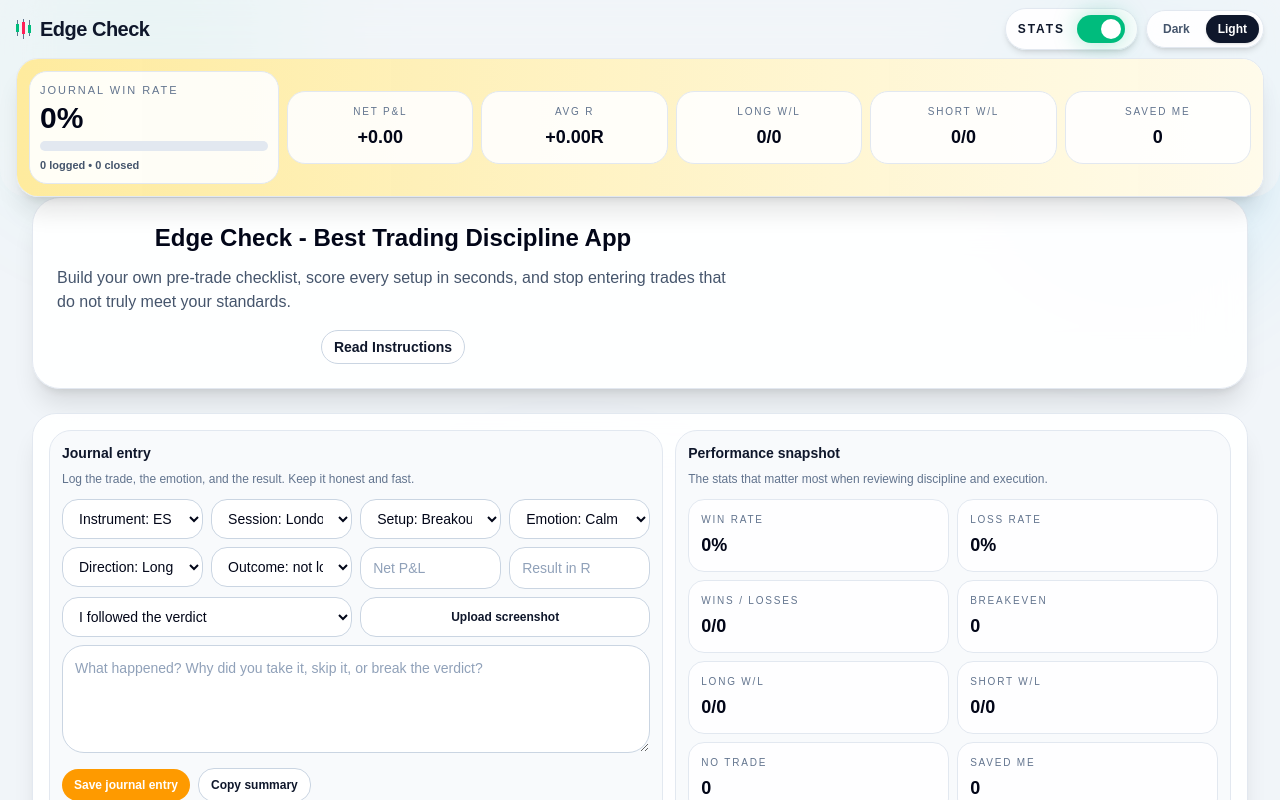
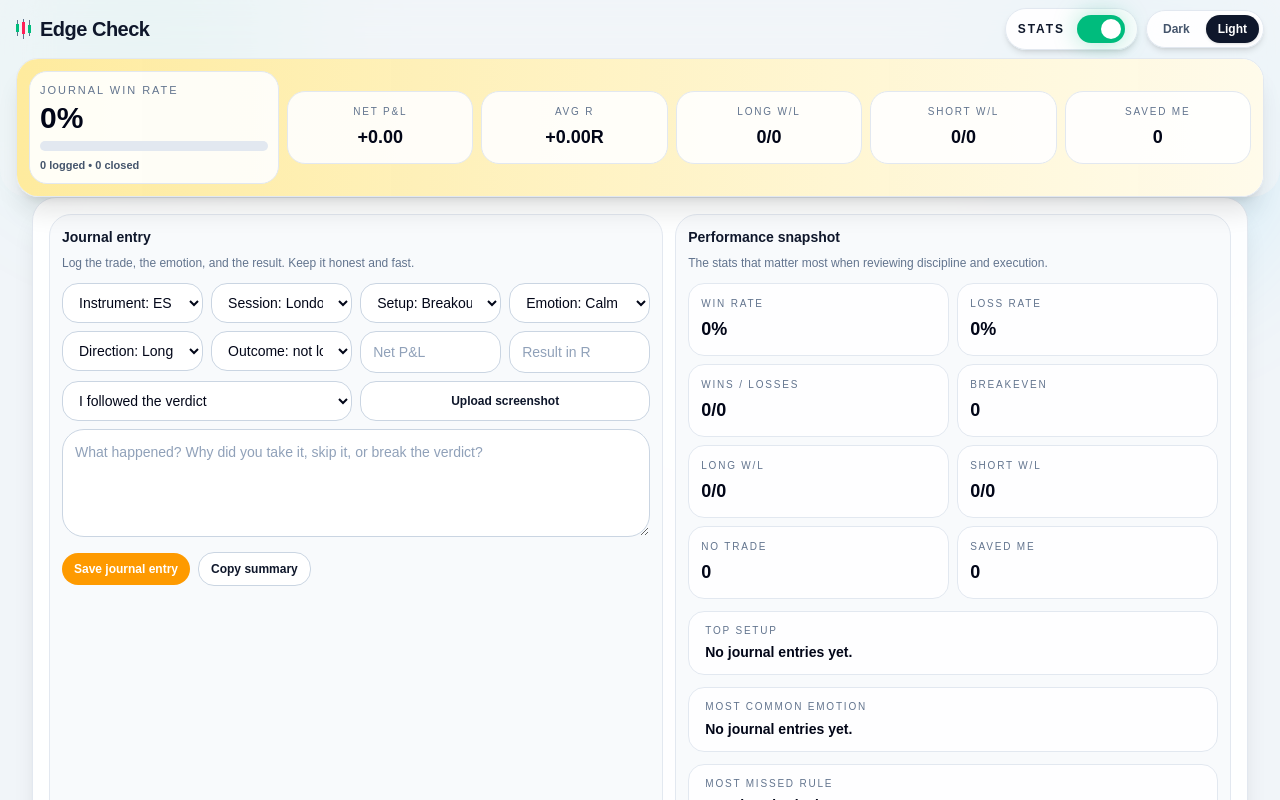
Before and after one commit to Johny-88/Trade-Meter, a Next.js app: page / in a window 1280 px wide. Both pictures are taken after a click on the button "Turn stats mode on". Shown: the top 800 px of the page. Built offline with nearby package versions, Linux system fonts and the light colour scheme.

Commit message:
Update page.tsx

```diff
--- a/app/page.tsx
+++ b/app/page.tsx
@@ -1806,6 +1806,7 @@ ${emotionWarning}`
         className="relative mx-auto max-w-7xl px-4 pb-6 md:px-6 lg:px-8 lg:pb-8"
         style={{ paddingTop: mode === 'stats' ? 0 : topOffset }}
       >
+        {mode === 'standard' && (
         <div className={`mb-6 rounded-[28px] p-5 md:p-6 ${ui.card}`}>
           <div className="flex flex-col gap-5 lg:flex-row lg:items-center lg:justify-between">
             <div className="max-w-3xl">
@@ -1838,11 +1839,13 @@ ${emotionWarning}`
 
           </div>
         </div>
+        )}
+
 
         <div className="space-y-4">
           {mode === 'stats' && (
             <>
-              <div className={`max-h-[calc(100vh-11.5rem)] overflow-y-auto overscroll-contain rounded-[24px] p-3 md:max-h-none md:overflow-visible md:p-4 ${ui.card}`}>
+              <div className={`rounded-[24px] p-3 md:p-4 ${ui.card}`}>
                 <div className="grid gap-3 xl:grid-cols-[1.05fr_0.95fr]">
                   <div className={`rounded-[22px] p-3 ${ui.innerCard}`}>
                     <div className={`mb-2 text-sm font-semibold ${ui.secondaryStrong}`}>Journal entry</div>
```
